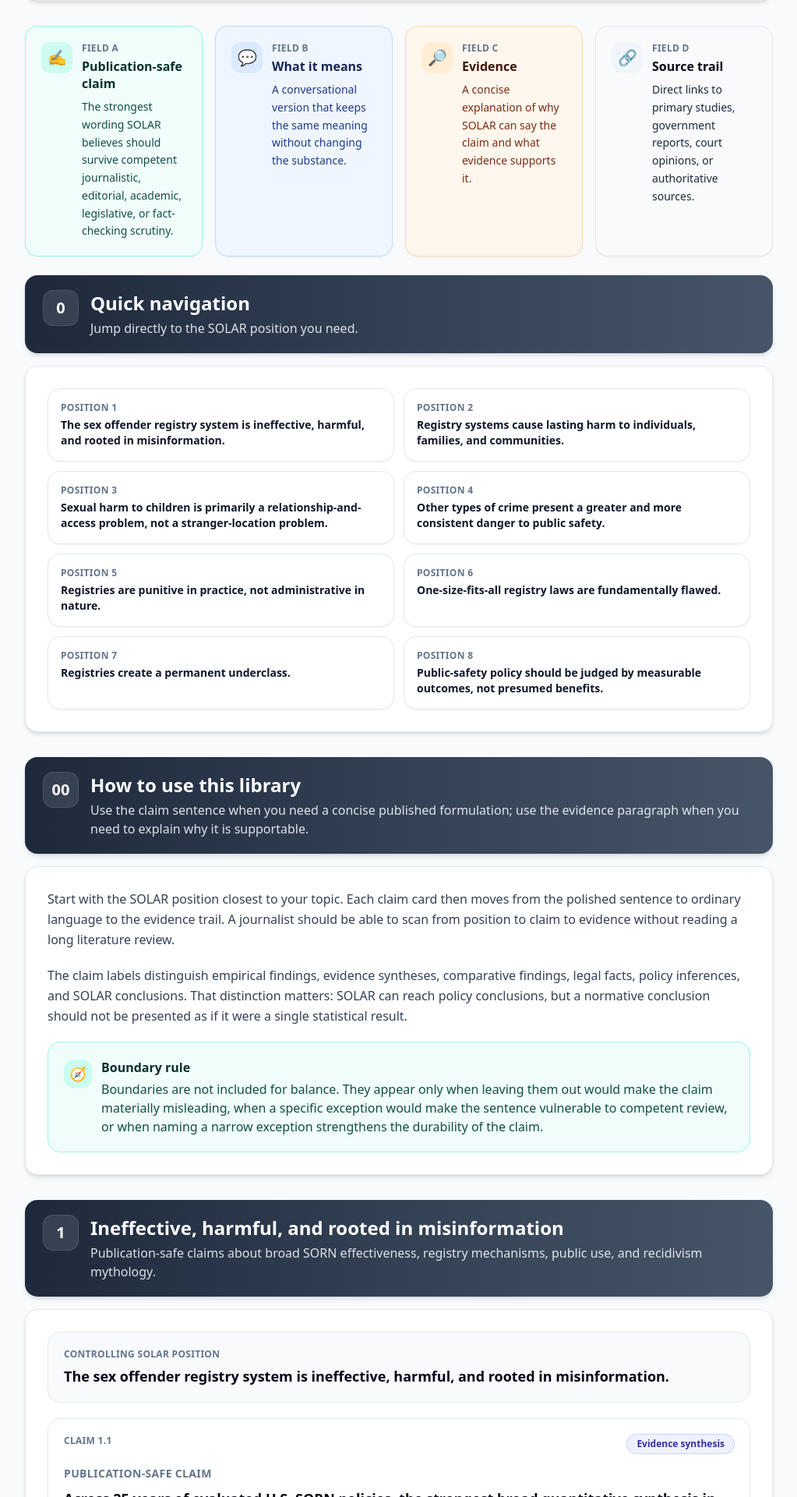
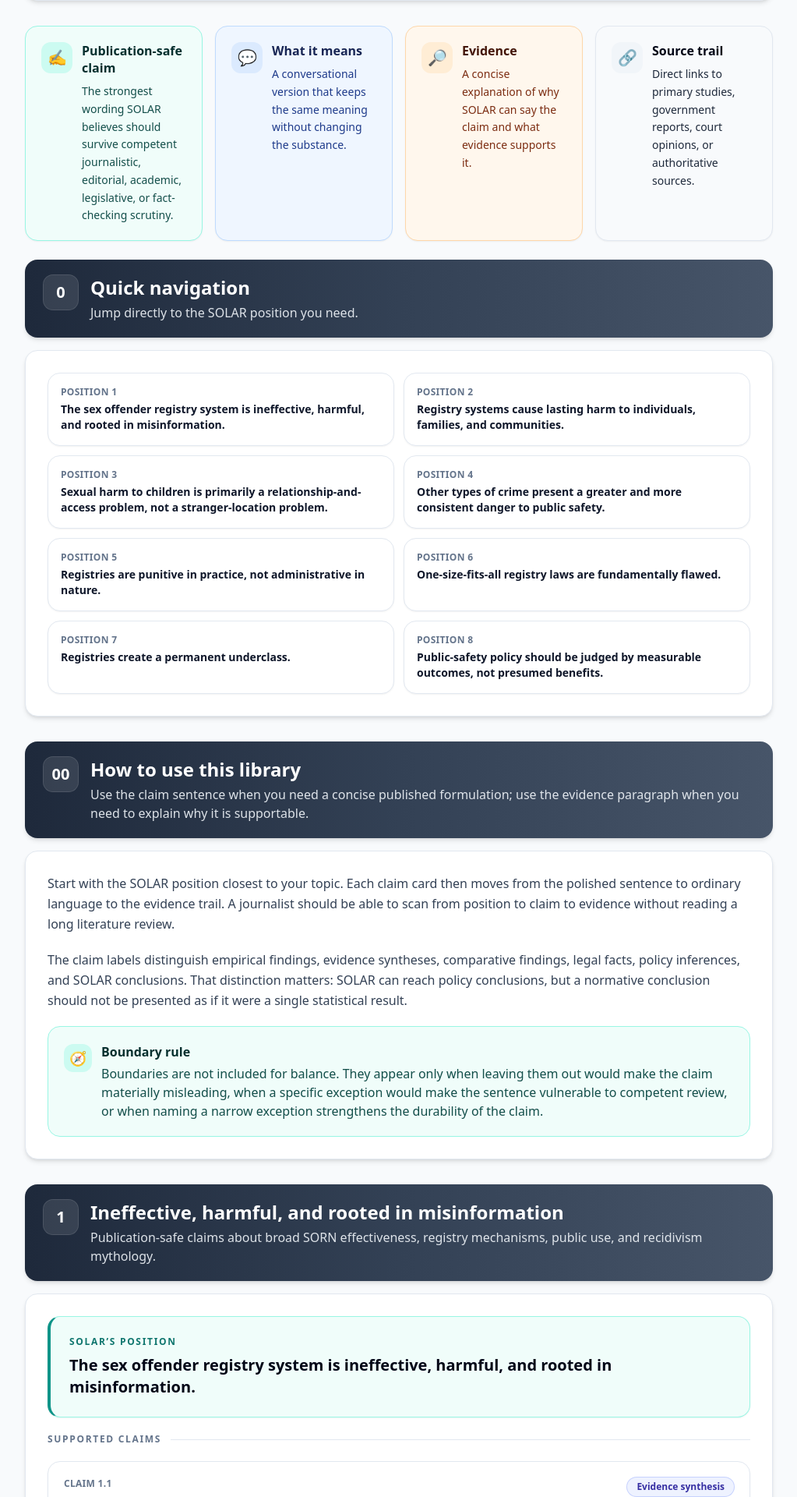
Before and after one commit to projectsolarrecon/Solar, a React (Vite) app: page /resources/supported-claims-guide in a window 1280 px wide. Shown: the part 880-2800 px from the top of the page at 78% size, without its empty margins (128-1151 px from the left). Built offline with nearby package versions, Linux system fonts and the light colour scheme.

Commit message:
Polish supported claims guide presentation and source linking

```diff
--- a/src/pages/resources/SupportedClaimsGuide.tsx
+++ b/src/pages/resources/SupportedClaimsGuide.tsx
@@ -252,7 +252,6 @@ const sourceLinks: Record<string, SourceLink> = {
       "Professional guidance on coding eligibility and proper Static-99R use.",
     type: "Professional guidance",
   },
-
   static99Workbook: {
     label: "Static-99R evaluators workbook",
     href: "https://www.oregon.gov/boppps/Documents/R%26R/Static%20Evaluators_Workbook_2021-09-28.pdf",
@@ -346,7 +345,7 @@ const positions: PositionSection[] = [
         id: "p1-c1",
         type: "Evidence synthesis",
         claim:
-          "Across 25 years of evaluated U.S. SORN policies, the strongest broad quantitative synthesis in the matrix has not demonstrated an overall recidivism-reduction effect.",
+          "Across 25 years of evaluated U.S. SORN policies, the strongest broad quantitative synthesis has not demonstrated an overall recidivism-reduction effect.",
         meaning:
           "After decades of registry laws, the best broad pooled evidence still has not shown that SORN as a system reduces reoffending overall.",
         evidence:
@@ -374,7 +373,7 @@ const positions: PositionSection[] = [
         meaning:
           "A study about one part of the system does not automatically prove something about every other part.",
         evidence:
-          "The matrix separates law-enforcement registration from public notification and broader SORN packages. Prescott and Rockoff’s work is especially important because it analyzes registration and notification as distinct mechanisms rather than one undifferentiated policy.",
+          "The evidence separates law-enforcement registration from public notification and broader SORN packages. Prescott and Rockoff’s work is especially important because it analyzes registration and notification as distinct mechanisms rather than one undifferentiated policy.",
         sourceIds: ["prescottRockoff", "zgobaMitchell"],
       },
       {
@@ -385,7 +384,7 @@ const positions: PositionSection[] = [
         meaning:
           "A registry website can exist and still fail to produce the behavior change people imagine.",
         evidence:
-          "Anderson and Sample’s Nebraska survey found that a minority of respondents with valid access data had accessed the registry, and protective action was self-reported and conditional on registry use. The matrix treats this as evidence about the gap between availability, use, and prevention—not as a crime-rate experiment.",
+          "Anderson and Sample’s Nebraska survey found that a minority of respondents with valid access data had accessed the registry, and protective action was self-reported and conditional on registry use. This supports the distinction between availability, use, and prevention; it is not a crime-rate experiment.",
         sourceIds: ["andersonSample"],
       },
       {
@@ -438,7 +437,7 @@ const positions: PositionSection[] = [
         meaning:
           "Housing loss, job loss, isolation, harassment, and instability matter because stability is part of public safety.",
         evidence:
-          "The matrix links notification and registry burdens to reintegration outcomes and public-safety goals, while distinguishing documented burdens from harder causal claims about whether those burdens directly produce reoffending.",
+          "Research on notification and registry burdens connects housing, employment, social, and psychological instability to reintegration and public-safety concerns, while the direct causal path from any single burden to new offending is harder to establish.",
         sourceIds: ["levensonCotter", "lasherMcGrath", "bonnarKidd"],
         boundary:
           "Collateral burdens are strongly documented; causal links from each burden to new offending are harder to establish and should not be overstated.",
@@ -495,7 +494,6 @@ const positions: PositionSection[] = [
       },
     ],
   },
-
   {
     id: "position-3",
     number: "3",
@@ -537,7 +535,7 @@ const positions: PositionSection[] = [
         meaning:
           "Children are better protected by prevention systems that address access, reporting, institutional response, supervision, and trusted authority—not by assuming a public map solves the problem.",
         evidence:
-          "This claim rests on the official known-offender evidence, the documented gap between registry availability and protective behavior, and the matrix’s separation of policy mechanisms from measured outcomes.",
+          "This claim rests on the official known-offender evidence, the documented gap between registry availability and protective behavior, and the distinction between policy mechanisms and measured outcomes.",
         sourceIds: ["bjsChildKnown", "andersonSample", "zgobaMitchell"],
       },
     ],
@@ -657,7 +655,7 @@ const positions: PositionSection[] = [
         meaning:
           "The state should not get to impose lifelong practical punishment merely by calling it administration.",
         evidence:
-          "The matrix links pooled null or inconsistent recidivism effects with documented financial, administrative, housing, employment, and reintegration burdens. That makes benefit-versus-burden an empirical proportionality question.",
+          "Pooled null or inconsistent recidivism effects coexist with documented financial, administrative, housing, employment, and reintegration burdens. That makes benefit-versus-burden an empirical proportionality question.",
         sourceIds: [
           "zgobaMitchell",
           "njMeganLaw",
@@ -683,7 +681,7 @@ const positions: PositionSection[] = [
         meaning:
           "Knowing what someone was convicted of does not tell you, by itself, how likely that person is to offend again.",
         evidence:
-          "The matrix repeatedly documents heterogeneity by prior offense history, age, time offense-free, criminal history, CSEM versus contact offense profile, and tool population fit. Major comparator datasets show wide variation inside and across offense categories.",
+          "Research documents substantial heterogeneity by prior offense history, age, time offense-free, criminal history, CSEM versus contact offense profile, and tool population fit. Major comparator datasets show wide variation inside and across offense categories.",
         sourceIds: [
           "bjs2019NineYear",
           "ussc2010Recidivism",
@@ -699,7 +697,7 @@ const positions: PositionSection[] = [
         meaning:
           "Risk is not frozen forever at the moment of conviction.",
         evidence:
-          "The matrix uses age, desistance, Static-99R age revisions, and long-term follow-up evidence to support the claim that risk changes over time and should not be treated as a permanent category label.",
+          "Age, desistance, Static-99R age revisions, and long-term follow-up evidence support the conclusion that risk changes over time and should not be treated as a permanent category label.",
         sourceIds: [
           "hansonSimpleQuestion",
           "ussc2010Recidivism",
@@ -743,7 +741,7 @@ const positions: PositionSection[] = [
         meaning:
           "A tool can be better than guessing and still not tell you that a particular person has a precise percent chance of reoffending.",
         evidence:
-          "The matrix treats AUC as a discrimination statistic: it ranks relative ordering but does not by itself establish calibration, absolute probability, causation, or certainty for a particular person.",
+          "AUC is a discrimination statistic: it ranks relative ordering but does not by itself establish calibration, absolute probability, causation, or certainty for a particular person.",
         sourceIds: ["cohenCsem", "cportDevelopment", "cportValidation"],
       },
       {
@@ -754,7 +752,7 @@ const positions: PositionSection[] = [
         meaning:
           "A number developed in one sample may not give the right absolute-risk estimate in another setting.",
         evidence:
-          "The matrix uses Static-99R norms and CPORT validation concerns to separate discrimination from calibration. Reference-group choice and population fit must be explicit.",
+          "Static-99R norms and CPORT validation concerns illustrate why discrimination and calibration must be kept separate. Reference-group choice and population fit must be explicit.",
         sourceIds: ["static99Workbook", "cportValidation", "cportCritical"],
       },
       {
@@ -772,7 +770,6 @@ const positions: PositionSection[] = [
       },
     ],
   },
-
   {
     id: "position-7",
     number: "7",
@@ -824,7 +821,7 @@ const positions: PositionSection[] = [
         meaning:
           "Public safety is not served by making lawful life harder than it needs to be.",
         evidence:
-          "The matrix supports this as a policy inference from documented collateral burdens and the lack of demonstrated broad SORN recidivism reduction. It does not require overstating a direct causal recidivism pathway from every burden.",
+          "Documented collateral burdens and the lack of demonstrated broad SORN recidivism reduction support this stability-and-proportionality inference without requiring a claim that every individual burden directly causes reoffending.",
         sourceIds: ["zgobaMitchell", "lasherMcGrath", "levensonCotter"],
         boundary:
           "This is a stability-and-proportionality claim, not a claim that every collateral burden has a proven direct causal effect on reoffending.",
@@ -848,7 +845,7 @@ const positions: PositionSection[] = [
         meaning:
           "A problem can be grave and a proposed intervention can still fail.",
         evidence:
-          "The matrix separates the moral seriousness of sexual harm from evidence of policy effectiveness. Broad SORN evidence has not demonstrated an overall recidivism-reduction effect, and individual policy components show different mechanisms and evidence profiles.",
+          "The moral seriousness of sexual harm and the measurable effectiveness of a policy are separate questions. Broad SORN evidence has not demonstrated an overall recidivism-reduction effect, and individual policy components show different mechanisms and evidence profiles.",
         sourceIds: ["zgobaMitchell", "prescottRockoff"],
       },
       {
@@ -870,7 +867,7 @@ const positions: PositionSection[] = [
         meaning:
           "Survey answers can tell us what administrators think. They cannot, by themselves, prove crime prevention.",
         evidence:
-          "Cubellis and Harris-related law-enforcement studies document mixed practitioner views and operational concerns. The matrix uses those studies for implementation and perception claims, not as direct crime-rate evidence.",
+          "Cubellis and Harris-related law-enforcement studies document mixed practitioner views and operational concerns. Those studies support implementation and perception claims, not direct crime-rate claims.",
         sourceIds: ["cubellis", "harrisLawEnforcement"],
       },
       {
@@ -881,7 +878,7 @@ const positions: PositionSection[] = [
         meaning:
           "Registration, public notification, verification, residence restrictions, and supervision can have different evidence, mechanisms, and burdens.",
         evidence:
-          "The matrix architecture separates Sources, Study Units, Findings, and Claims, and treats registration, notification, broad SORN, and adjacent restrictions as distinct policy exposures wherever the evidence permits.",
+          "The evidence base treats registration, notification, broad SORN, and adjacent restrictions as distinct policy exposures wherever the underlying studies permit, because different components can operate through different mechanisms.",
         sourceIds: ["prescottRockoff", "zgobaMitchell", "minnesotaNotification"],
       },
       {
@@ -892,7 +889,7 @@ const positions: PositionSection[] = [
         meaning:
           "Costs and harms matter most when the promised benefit is weak or unproven.",
         evidence:
-          "The matrix links Zgoba and Mitchell’s pooled null finding, New Jersey cost evidence, reintegration burdens, residence-restriction housing effects, and law-enforcement implementation concerns into a benefit-versus-burden framework.",
+          "Zgoba and Mitchell’s pooled null finding, New Jersey cost evidence, reintegration burdens, residence-restriction housing effects, and law-enforcement implementation concerns together support a benefit-versus-burden framework.",
         sourceIds: [
           "zgobaMitchell",
           "njMeganLaw",
@@ -911,7 +908,7 @@ const positions: PositionSection[] = [
         meaning:
           "Rearrest, charge, conviction, reincarceration, self-report, and actual offending are not interchangeable.",
         evidence:
-          "The matrix treats outcome measurement as a foundational methodological point. The same population can produce different rates depending on the endpoint, follow-up period, source of data, and subgroup definition.",
+          "Outcome measurement is foundational. The same population can produce different rates depending on the endpoint, follow-up period, source of data, and subgroup definition.",
         sourceIds: ["bjs1994SexOffenders", "bjs2019NineYear", "cohenCsem"],
       },
     ],
@@ -923,6 +920,32 @@ const sourceListItems = Object.values(sourceLinks).map((source) => ({
   href: source.href,
   description: `${source.type}. ${source.description}`,
 }));
+
+const inlineSourcePhrases: Partial<Record<string, string[]>> = {
+  zgobaMitchell: ["Zgoba and Mitchell", "Zgoba and Mitchell’s"],
+  prescottRockoff: ["Prescott and Rockoff", "Prescott and Rockoff’s"],
+  andersonSample: ["Anderson and Sample", "Anderson and Sample’s"],
+  harrisLawEnforcement: ["Harris and colleagues"],
+  cubellis: ["Cubellis, Walfield, and Harris", "Cubellis and colleagues"],
+  levensonCotter: ["Levenson and Cotter"],
+  lasherMcGrath: ["Lasher and McGrath", "Lasher and McGrath’s"],
+  zandbergenHart: ["Zandbergen and Hart", "Zandbergen and Hart’s"],
+  njMeganLaw: ["NIJ-funded New Jersey evaluation", "New Jersey NIJ evaluation"],
+  bjsChildKnown: [
+    "BJS’s report on sexual assault of young children reported to law enforcement",
+  ],
+  bjs2019NineYear: ["2019 BJS report"],
+  bjs1994Specialization: ["BJS’s same-offense specialization table"],
+  pcrA: ["PCRA"],
+  static99Workbook: ["Static-99R norms"],
+  cportValidation: ["CPORT validation"],
+  stable2007: ["STABLE-2007"],
+  sotips: ["SOTIPS"],
+  vrsSo: ["VRS-SO"],
+  treatmentMeta: ["treatment meta-analysis"],
+  smithDoe: ["Smith v. Doe"],
+  doesSnyder: ["Does #1–5 v. Snyder"],
+};
 
 function claimTypeClasses(type: ClaimType): string {
   switch (type) {
@@ -965,6 +988,70 @@ function renderSourceTrail(sourceIds: string[]): JSX.Element {
               {source.label}
             </a>
           </React.Fragment>
+        );
+      })}
+    </>
+  );
+}
+
+function renderEvidence(evidence: string, sourceIds: string[]): React.ReactNode {
+  let parts: Array<{ text: string; sourceId?: string }> = [{ text: evidence }];
+
+  sourceIds.forEach((sourceId) => {
+    const phrases = inlineSourcePhrases[sourceId] ?? [];
+
+    for (const phrase of phrases) {
+      let linked = false;
+
+      parts = parts.flatMap((part) => {
+        if (linked || part.sourceId) {
+          return [part];
+        }
+
+        const index = part.text.indexOf(phrase);
+        if (index === -1) {
+          return [part];
+        }
+
+        linked = true;
+        const before = part.text.slice(0, index);
+        const after = part.text.slice(index + phrase.length);
+
+        return [
+          ...(before ? [{ text: before }] : []),
+          { text: phrase, sourceId },
+          ...(after ? [{ text: after }] : []),
+        ];
+      });
+
+      if (linked) {
+        break;
+      }
+    }
+  });
+
+  return (
+    <>
+      {parts.map((part, index) => {
+        if (!part.sourceId) {
+          return <React.Fragment key={`text-${index}`}>{part.text}</React.Fragment>;
+        }
+
+        const source = sourceLinks[part.sourceId];
+        if (!source) {
+          return <React.Fragment key={`text-${index}`}>{part.text}</React.Fragment>;
+        }
+
+        return (
+          <a
+            key={`${part.sourceId}-${index}`}
+            href={source.href}
+            target="_blank"
+            rel="noopener noreferrer"
+            className="font-medium text-blue-700 underline decoration-blue-200 underline-offset-2 hover:text-blue-900 hover:decoration-blue-500"
+          >
+            {part.text}
+          </a>
         );
       })}
     </>
@@ -1030,11 +1117,10 @@ export default function SupportedClaimsGuide(): JSX.Element {
 
         <GuideIntro title="Start Here" icon="📚">
           <p>
-            This library is the public-facing companion to SOLAR’s internal
-            Evidence Matrix. It does not try to reproduce every study note,
-            extraction field, or internal challenge. It gives outside writers
-            the strongest claims SOLAR believes can be responsibly published,
-            with plain-language meaning and source trails.
+            This library turns SOLAR’s research base into a public reference for
+            outside writers. It does not reproduce every study note or internal
+            research step. It gives the strongest claims SOLAR believes can be
+            responsibly published, with plain-language meaning and source trails.
           </p>
           <p>
             This is a curated research resource rather than an exhaustive
@@ -1048,7 +1134,6 @@ export default function SupportedClaimsGuide(): JSX.Element {
           columns={4}
           cards={[
             {
-              eyebrow: "Field A",
               title: "Publication-safe claim",
               icon: "✍️",
               tone: "research",
@@ -1056,7 +1141,6 @@ export default function SupportedClaimsGuide(): JSX.Element {
                 "The strongest wording SOLAR believes should survive competent journalistic, editorial, academic, legislative, or fact-checking scrutiny.",
             },
             {
-              eyebrow: "Field B",
               title: "What it means",
               icon: "💬",
               tone: "info",
@@ -1064,7 +1148,6 @@ export default function SupportedClaimsGuide(): JSX.Element {
                 "A conversational version that keeps the same meaning without changing the substance.",
             },
             {
-              eyebrow: "Field C",
               title: "Evidence",
               icon: "🔎",
               tone: "legal",
@@ -1072,7 +1155,6 @@ export default function SupportedClaimsGuide(): JSX.Element {
                 "A concise explanation of why SOLAR can say the claim and what evidence supports it.",
             },
             {
-              eyebrow: "Field D",
               title: "Source trail",
               icon: "🔗",
               tone: "neutral",
@@ -1158,16 +1240,23 @@ export default function SupportedClaimsGuide(): JSX.Element {
             />
 
             <GuideSectionCard>
-              <div className="rounded-2xl border border-slate-200 bg-slate-50 p-4 sm:p-5">
-                <div className="text-xs font-semibold uppercase tracking-wide text-slate-500">
-                  Controlling SOLAR position
+              <div className="rounded-2xl border border-teal-200 border-l-4 border-l-teal-600 bg-teal-50 p-5 shadow-sm sm:p-6">
+                <div className="text-xs font-bold uppercase tracking-[0.14em] text-teal-700">
+                  SOLAR’s position
                 </div>
-                <p className="mt-2 text-lg font-semibold leading-snug text-slate-950">
+                <p className="mt-2 text-lg font-semibold leading-snug text-slate-950 sm:text-xl">
                   {section.position}
                 </p>
               </div>
 
-              <div className="mt-6 space-y-5">
+              <div className="mt-7 mb-3 flex items-center gap-3">
+                <span className="text-xs font-bold uppercase tracking-[0.14em] text-slate-500">
+                  Supported claims
+                </span>
+                <div className="h-px flex-1 bg-slate-200" />
+              </div>
+
+              <div className="space-y-5">
                 {section.claims.map((claim, index) => (
                   <article
                     key={claim.id}
@@ -1210,7 +1299,7 @@ export default function SupportedClaimsGuide(): JSX.Element {
                           Why we can say it / evidence
                         </h4>
                         <p className="mt-2 text-base leading-relaxed text-slate-700">
-                          {claim.evidence}
+                          {renderEvidence(claim.evidence, claim.sourceIds)}
                         </p>
                       </div>
 
@@ -1245,18 +1334,16 @@ export default function SupportedClaimsGuide(): JSX.Element {
           id="methodology"
           number="9"
           title="Sources and methodology note"
-          subtitle="How this public library relates to SOLAR’s internal Evidence Matrix."
+          subtitle="How claims and sources are selected and presented."
         />
 
         <GuideSectionCard>
           <GuideProse>
             <p>
-              This page follows the Evidence Matrix architecture: sources,
-              study units, findings, and claims. It does not create a competing
-              evidence framework. The source trail prioritizes primary studies,
-              government reports, court opinions, and other authoritative
-              original sources. SOLAR evidence guides are listed below as
-              synthesis gateways.
+              This page organizes primary studies, government reports, court
+              opinions, and other authoritative sources into evidence-supported
+              public claims. Source trails prioritize original sources, while
+              SOLAR evidence guides are listed below as synthesis gateways.
             </p>
 
             <p>
```
